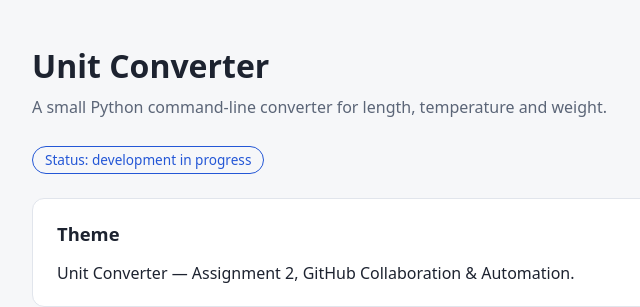
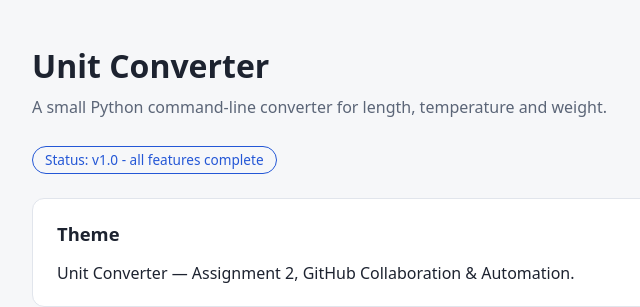
Before and after one commit to mehdibuilds/unit-converter, a plain HTML site: page docs/index.html in a window 1280 px wide. Shown: the top 307 px of the page, 244-884 px from the left. Drawn offline with Linux system fonts and the light colour scheme.

Commit message:
Update project page status to v1.0

```diff
--- a/docs/index.html
+++ b/docs/index.html
@@ -34,7 +34,7 @@
   <main>
     <h1>Unit Converter</h1>
     <p class="tagline">A small Python command-line converter for length, temperature and weight.</p>
-    <p class="badge" id="status-badge">Status: development in progress</p>
+    <p class="badge" id="status-badge">Status: v1.0 - all features complete</p>
 
     <section>
       <h2>Theme</h2>
```
